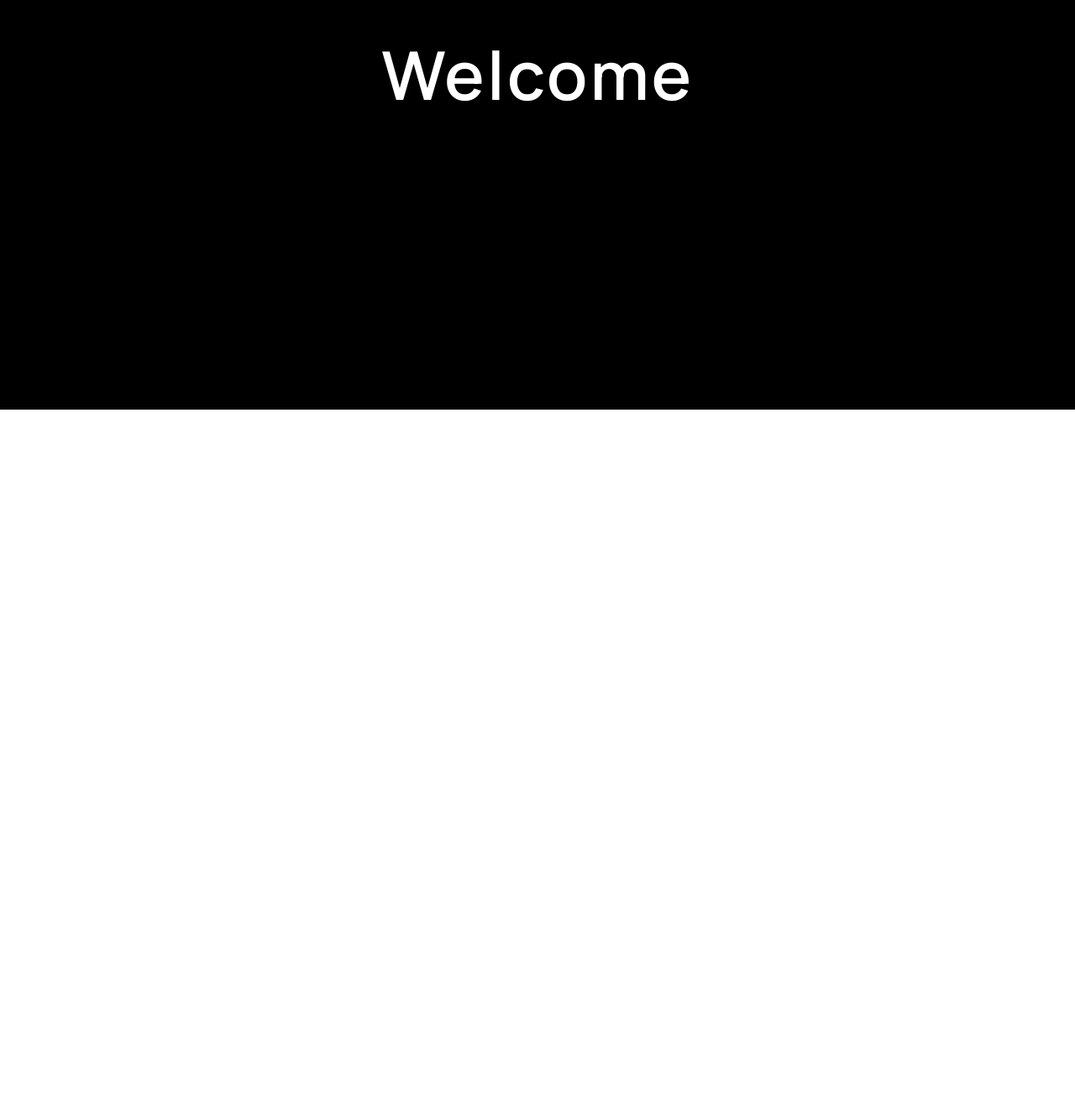
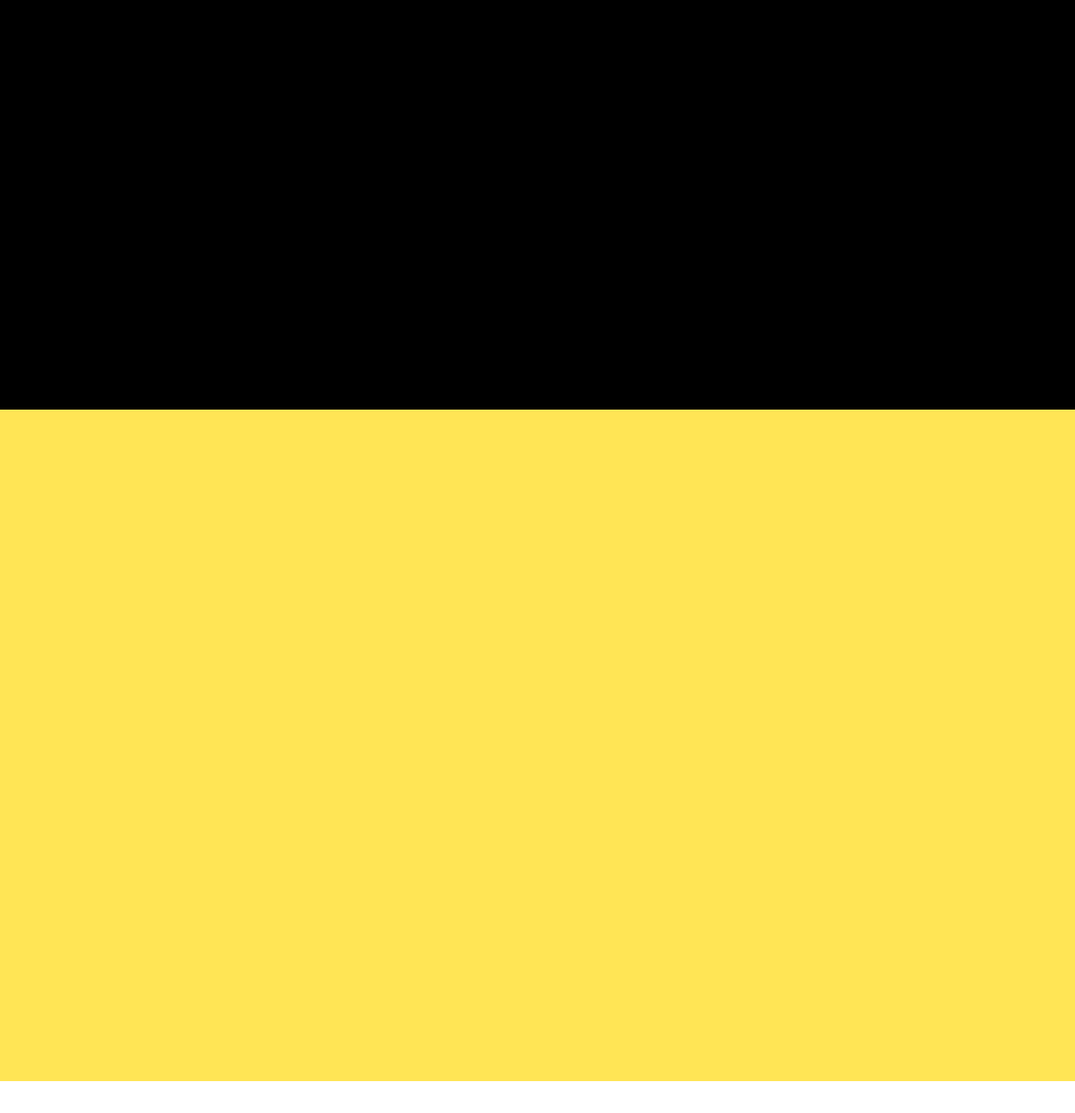
Before and after one commit to TheDa21crj/Portfolio, a React (Create React App) app: page / in a window 1280 px wide. Shown: the part 312-1638 px from the top of the page at 84% size. Built offline with nearby package versions, Linux system fonts and the light colour scheme.

Commit message:
style added on animation div

```diff
--- a/src/Components/CSS/Nav.css
+++ b/src/Components/CSS/Nav.css
@@ -13,8 +13,28 @@
     color: white;
 }
 
+.h1WelPar {
+    background-color: transparent;
+    overflow: hidden;
+}
+
 .h1Wel {
+    transform: translateY(100%);
     font-size: 5rem;
     letter-spacing: 0.18rem;
     font-family: "Manrope", sans-serif;
 }
+
+#slider {
+    display: flex;
+    justify-content: center;
+    text-align: center;
+    align-items: flex-end;
+    position: absolute;
+    top: 0px;
+    left: 0px;
+    width: 100%;
+    height: 100vh;
+    background-color: rgb(255, 229, 85);
+    transform: translateY(100%);
+}
```
